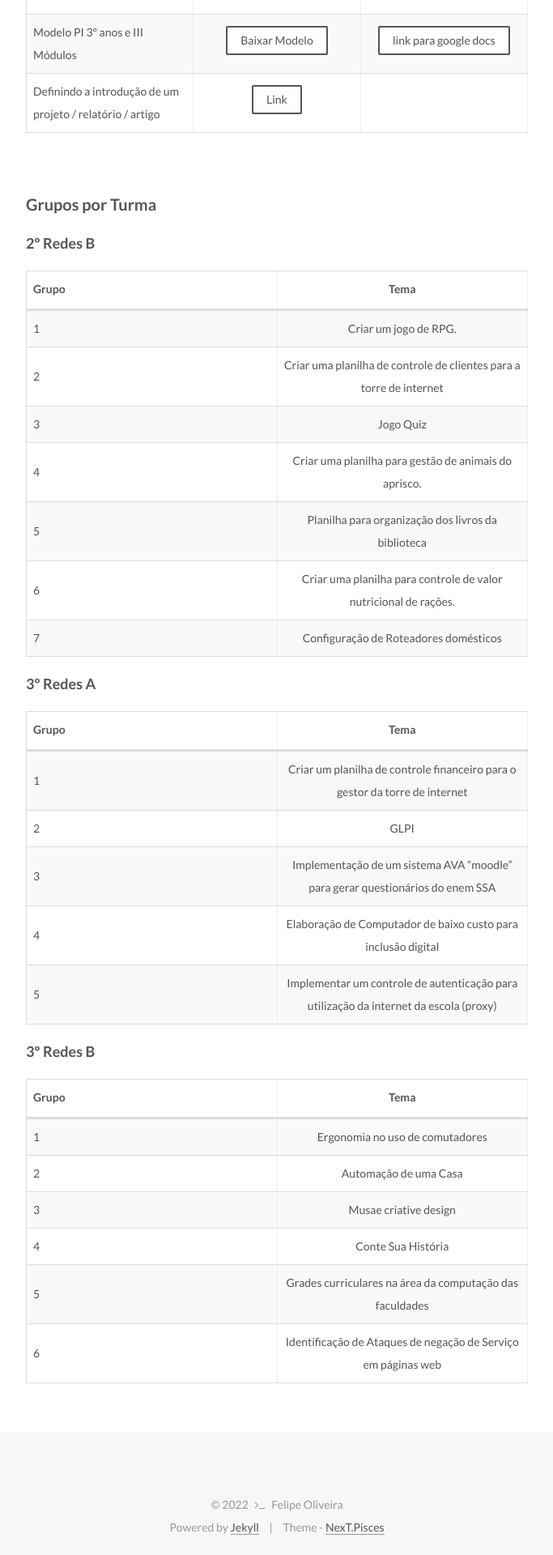
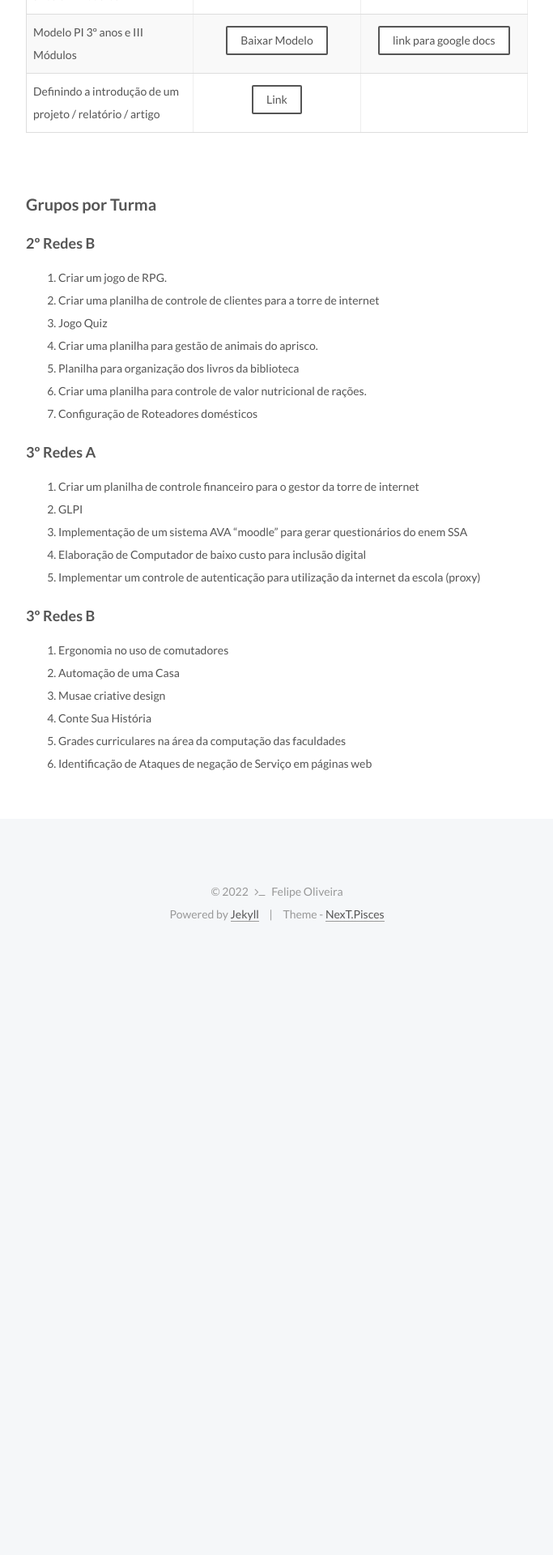
Before and after one commit to fdoliv/fdoliv.github.io, a Jekyll site: the page built from courses/pi/index.md, in a window 1280 px wide. Shown: the part 1240-3160 px from the top of the page at 81% size, without its empty margins (428-1111 px from the left). Built offline with Jekyll 4.4.1, drawn with Linux system fonts in a browser that asks for light colours; after the commit the page ends 2403 px from its top, so only the background shows below that.

Commit message:
Atualização da lista de Grupos

```diff
--- a/courses/pi/index.md
+++ b/courses/pi/index.md
@@ -49,33 +49,31 @@ Por exemplo, o grupo 8 do 3º ano C que está no segundo bimestre que fez a ativ
 
 ### 2º Redes B
 
-| Grupo | Tema |
-|---|:----:|
-| 1 | Criar um jogo de RPG. |
-| 2 | Criar uma planilha de controle de clientes para a torre de internet  |
-| 3 | Jogo Quiz |
-| 4 | Criar uma planilha para gestão de animais do aprisco. |
-| 5 | Planilha para organização dos livros da biblioteca |
-| 6 | Criar uma planilha para controle de valor nutricional de rações. |
-| 7 | Configuração de Roteadores domésticos |
+
+
+1. Criar um jogo de RPG.
+2. Criar uma planilha de controle de clientes para a torre de internet
+3. Jogo Quiz
+4. Criar uma planilha para gestão de animais do aprisco.
+5. Planilha para organização dos livros da biblioteca
+6. Criar uma planilha para controle de valor nutricional de rações.
+7. Configuração de Roteadores domésticos
 
 ### 3º Redes A
 
-| Grupo | Tema |
-|---|:----:|
-| 1 | Criar um planilha de controle financeiro para o gestor da torre de internet |
-| 2 | GLPI  |
-| 3 | Implementação de um sistema AVA "moodle" para gerar questionários do enem SSA |
-| 4 | Elaboração de Computador de baixo custo para inclusão digital |
-| 5 | Implementar um controle de autenticação para utilização da internet da escola (proxy) |
+
+1. Criar um planilha de controle financeiro para o gestor da torre de internet
+2. GLPI
+3. Implementação de um sistema AVA "moodle" para gerar questionários do enem SSA
+4. Elaboração de Computador de baixo custo para inclusão digital
+5. Implementar um controle de autenticação para utilização da internet da escola (proxy)
 
 ### 3º Redes B
 
-| Grupo | Tema |
-|---|:----:|
-| 1 | Ergonomia no uso de comutadores |
-| 2 | Automação de uma Casa |
-| 3 | Musae criative design |
-| 4 | Conte Sua História |
-| 5 | Grades curriculares na área da computação das faculdades |
-| 6 | Identificação de Ataques de negação de Serviço em páginas web |
+
+1. Ergonomia no uso de comutadores
+2. Automação de uma Casa
+3. Musae criative design
+4. Conte Sua História
+5. Grades curriculares na área da computação das faculdades
+6. Identificação de Ataques de negação de Serviço em páginas web
```
